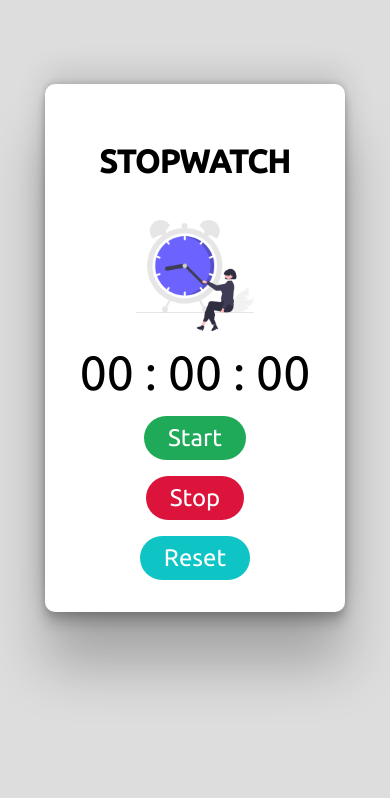
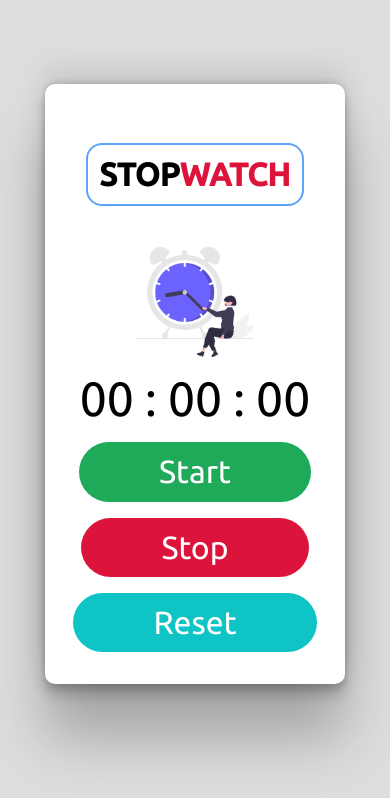
Before and after one commit to itamim345/JS-Stopwatch, a plain HTML site: page index.html in a window 390 px wide. Drawn offline with Linux system fonts and the light colour scheme.

Commit message:
Little js & css issue fixed

```diff
--- a/index.html
+++ b/index.html
@@ -10,7 +10,7 @@
 <body>
     <div class="container">
         <div class="stopwatch">
-            <h2>STOPWATCH</h2>
+            <h2>STOP<span id="watch">WATCH</span></h2>
             <img src="img-1.png" alt="">
             <p>
                 <span id="min">00</span>
--- a/script.js
+++ b/script.js
@@ -24,8 +24,10 @@ resetBtn.addEventListener('click', ()=>{
     interVal = clearInterval(interVal);
     min = '00';
     sec = '00';
+    msec = '00';
     getMin.innerHTML = min;
     getSec.innerHTML =sec;
+    getMsec.innerHTML = msec;
 })
 
 function timerStart(){
--- a/style.css
+++ b/style.css
@@ -25,13 +25,19 @@ img {
     width: 10rem;
     border-radius: 10px;
 }
-h2{
+.stopwatch h2{
     font-size: 2rem;
+    padding: 0.7rem;
+    border: 2px solid #5DA3FA;
+    border-radius: 1rem;
 }
 p{
     font-size: 3rem;
     margin-bottom: 1rem;
     margin-top: 0;
+}
+#watch {
+    color: crimson;
 }
 .all-btns {
     display: flex;
@@ -64,4 +70,8 @@ p{
        flex-direction: column;
        gap: 1rem;
     }
+    .all-btns button {
+        padding: 0.7rem 5rem;
+        font-size: 2rem;
+    }
 }
```
